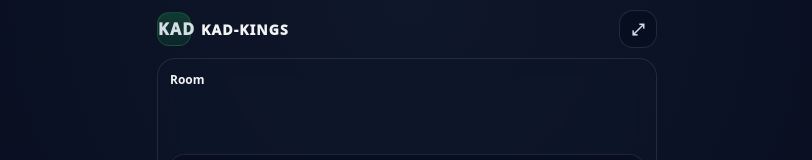
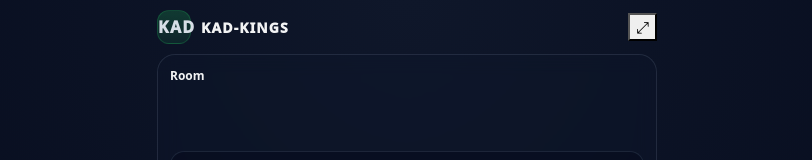
Before and after one commit to wbgl-blip/kadkings, a Next.js app: page / in a window 1280 px wide. Shown: the top 160 px of the page, without its empty margins (233-1045 px from the left). Built offline with nearby package versions, Linux system fonts and the light colour scheme.

Commit message:
Refactor CSS by removing obsolete classes and styles
Removed unused styles for buttons and overlays, and adjusted grid layouts.

```diff
--- a/app/globals.css
+++ b/app/globals.css
@@ -65,23 +65,6 @@ input {
   letter-spacing: 0.08em;
   font-size: 14px;
   opacity: 0.95;
-}
-
-.topActionsB {
-  display: inline-flex;
-  align-items: center;
-  gap: 8px;
-}
-
-.iconBtnB {
-  width: 38px;
-  height: 38px;
-  border-radius: 14px;
-  border: 1px solid rgba(148, 163, 184, 0.18);
-  background: rgba(2, 6, 23, 0.35);
-  color: rgba(226, 232, 240, 0.95);
-  font-weight: 1000;
-  cursor: pointer;
 }
 
 .shellB {
@@ -184,7 +167,7 @@ input {
 
 .videoCardB {
   display: grid;
-  grid-template-rows: auto auto 1fr;
+  grid-template-rows: auto auto auto 1fr;
   gap: 10px;
   min-height: 0;
 }
@@ -213,13 +196,32 @@ input {
   opacity: 0.95;
 }
 
+/* ✅ Pick mode hint row + cancel */
+.pickHintRowB {
+  display: flex;
+  align-items: center;
+  gap: 10px;
+}
+
 .pickHintB {
+  flex: 1 1 auto;
   padding: 10px 12px;
   border-radius: 14px;
   border: 1px solid rgba(34, 197, 94, 0.22);
   background: rgba(34, 197, 94, 0.1);
   font-weight: 1000;
   font-size: 12px;
+}
+
+.pickCancelB {
+  flex: 0 0 auto;
+  padding: 10px 12px;
+  border-radius: 14px;
+  border: 1px solid rgba(148, 163, 184, 0.18);
+  background: rgba(2, 6, 23, 0.22);
+  color: rgba(226, 232, 240, 0.95);
+  font-weight: 1000;
+  cursor: pointer;
 }
 
 .videoGridB {
@@ -417,7 +419,6 @@ input {
   white-space: nowrap;
 }
 
-/* Power buttons */
 .powerRowB {
   display: grid;
   grid-template-columns: 1fr 1fr;
@@ -445,7 +446,6 @@ input {
   cursor: default;
 }
 
-/* Stats */
 .statsMiniB {
   display: grid;
   grid-template-rows: auto auto 1fr;
@@ -523,7 +523,6 @@ input {
   opacity: 0.85;
 }
 
-/* Rules box */
 .rulesBoxB {
   border-radius: 16px;
   border: 1px solid rgba(148, 163, 184, 0.14);
@@ -588,7 +587,6 @@ input {
   cursor: pointer;
 }
 
-/* Overlay */
 .overlayB {
   position: fixed;
   inset: 0;
@@ -647,12 +645,11 @@ input {
   font-weight: 900;
 }
 
-/* Rules modal */
 .rulesModalB {
   width: min(460px, 100%);
   border-radius: 22px;
   border: 1px solid rgba(148, 163, 184, 0.18);
-  background: rgba(15, 23, 42, 0.90);
+  background: rgba(15, 23, 42, 0.9);
   padding: 14px;
   display: grid;
   gap: 12px;
@@ -705,4 +702,4 @@ input {
   .rulesGridB {
     grid-template-columns: 1fr;
   }
-  }
+}
```
